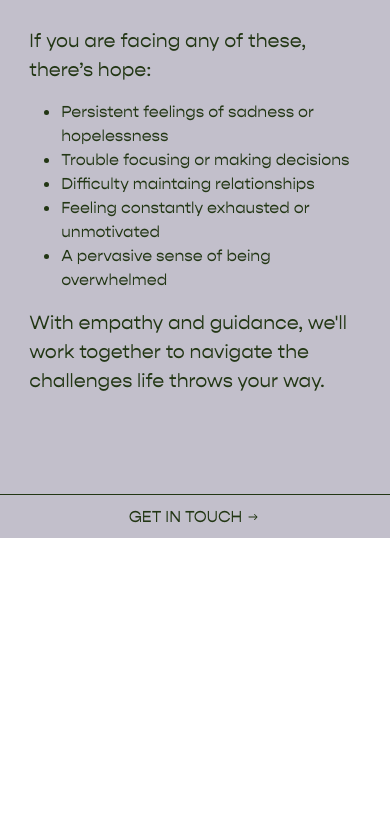
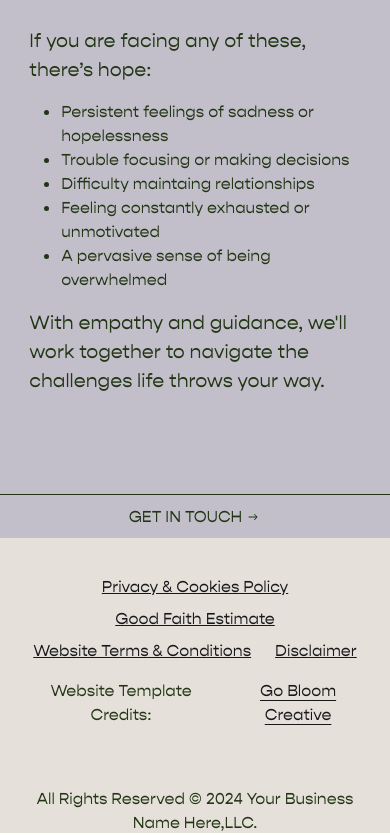
Before and after one commit to MinhajurRahman27/Grow-My-Therapy--practical-Assignment, a Next.js app: page / in a window 390 px wide. Shown: the part 3680-4515 px from the top of the page. Before the commit the page ends 4218 px from the top, so only its background shows below. Built offline with nearby package versions, Linux system fonts and the light colour scheme.

Commit message:
Add responsive Footer

```diff
--- /dev/null
+++ b/src/app/Components/Footer.jsx
@@ -0,0 +1,23 @@
+import Link from 'next/link';
+import React from 'react';
+
+const Footer = () => {
+  return (
+    <div className='bg-secondary text-center h-[35vh] flex flex-col items-center justify-center px-5' >
+      <div className='flex flex-wrap justify-center gap-x-6 gap-y-2 mt-10 '>
+        <Link href={'/'} className='underline'>Privacy & Cookies Policy</Link>
+        <Link href={'/'}  className='underline'>Good Faith Estimate</Link>
+        <Link href={'/'}  className='underline'>Website Terms & Conditions</Link>
+        <Link href={'/'}  className='underline'>Disclaimer</Link>
+
+      </div>
+      <div className='flex items-center justify-center gap-1 mt-4'>
+        <p className='text-primary'>Website Template Credits:</p>
+        <Link href={'/'}  className='underline underline-offset-4'>Go Bloom Creative</Link>
+      </div>
+      <p className='text-primary mt-15 font-normal'>All Rights Reserved © 2024 Your Business Name Here,LLC.</p>
+    </div>
+  );
+};
+
+export default Footer;
--- a/src/app/page.jsx
+++ b/src/app/page.jsx
@@ -4,6 +4,7 @@ import HeroSection from "./Components/HeroSection";
 import SecondSection from "./Components/SecondSection";
 import Specialities from "./Components/Specialities";
 import SuggestionSection from "./Components/SuggestionSection";
+import Footer from "./Components/Footer";
 
 export default function Home() {
   return (
@@ -14,6 +15,7 @@ export default function Home() {
         <SecondSection></SecondSection>
         <Specialities></Specialities>
         <SuggestionSection></SuggestionSection>
+        <Footer></Footer>
       </header>
     </div>
   );
```
Also changed, not shown: public/flowerphoto.webp (added), public/girlphoto2.webp (added).
